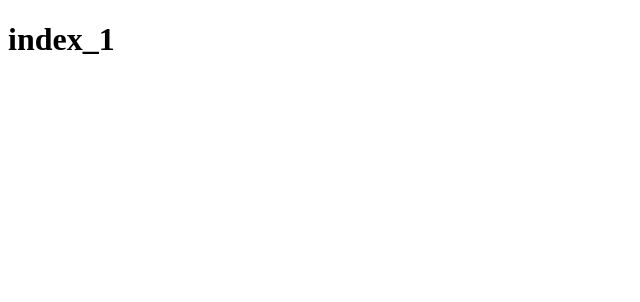
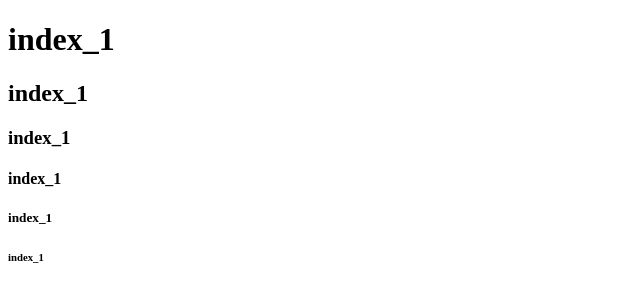
Before and after one commit to PritZalavadiya97/My_HTML, a plain HTML site: page index_1.html in a window 1280 px wide. Shown: the whole page, without its empty margins (0-640 px from the left). Drawn offline with Linux system fonts and the light colour scheme.

Commit message:
some h tag

```diff
--- a/index_1.html
+++ b/index_1.html
@@ -6,6 +6,11 @@
     <body>
         <main>
             <h1>index_1</h1>
+            <h2>index_1</h2>
+            <h3>index_1</h3>
+            <h4>index_1</h4>
+            <h5>index_1</h5>
+            <h6>index_1</h6>
         </main>
     </body>
 </html>
```
